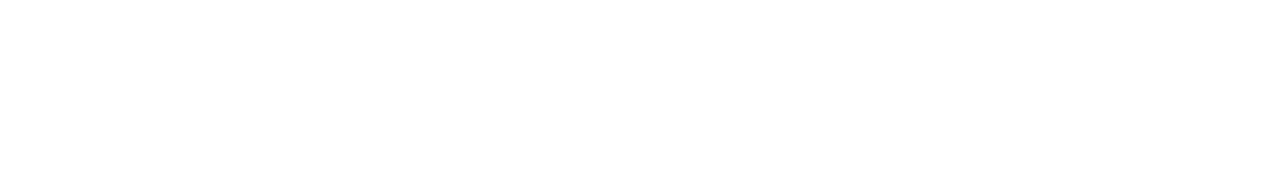
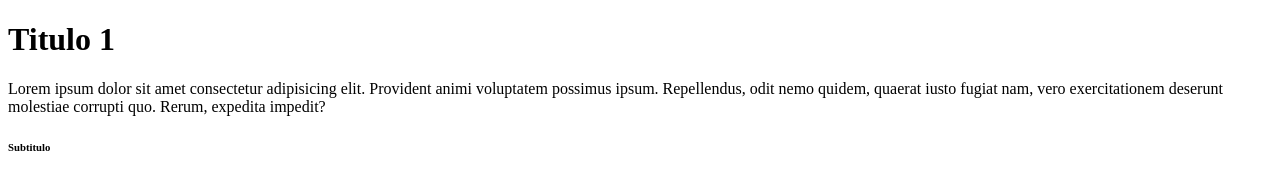
Before and after one commit to Valeria-Gomez-Herrera/vgh-gds0553, a plain HTML site: page index.html in a window 1280 px wide. Drawn offline with Linux system fonts and the light colour scheme.

Commit message:
Modificación del archivo index.html desde la rama main

```diff
--- a/index.html
+++ b/index.html
@@ -3,9 +3,11 @@
 <head>
     <meta charset="UTF-8">
     <meta name="viewport" content="width=device-width, initial-scale=1.0">
-    <title>Document</title>
+    <title>Modificacion desde la rama MAIN</title>
 </head>
 <body>
-
+    <h1>Titulo 1</h1>
+    <p>Lorem ipsum dolor sit amet consectetur adipisicing elit. Provident animi voluptatem possimus ipsum. Repellendus, odit nemo quidem, quaerat iusto fugiat nam, vero exercitationem deserunt molestiae corrupti quo. Rerum, expedita impedit?</p>
+    <h6>Subtitulo</h6>
 </body>
 </html>
```
